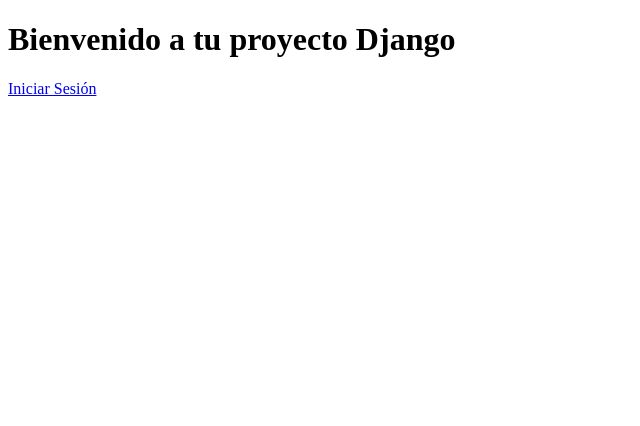
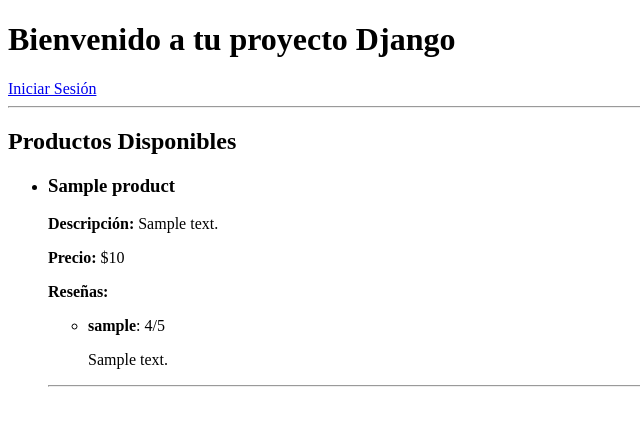
Before and after one commit to retamalpeirano/django_ecommerce, a Django app: template templates/index.html in a window 1280 px wide. Shown: the top 426 px of the page, without its empty margins (0-640 px from the left). Run offline with Django 5.2, Linux system fonts and the light colour scheme; the template is opened without the code that fills it: most values are stand-ins (such as "Sample title", 1, 10 or a date in 2020).

Commit message:
templates básicas listas

```diff
--- a/templates/index.html
+++ b/templates/index.html
@@ -8,5 +8,36 @@
 <body>
     <h1>Bienvenido a tu proyecto Django</h1>
     <a href="/accounts/login/">Iniciar Sesión</a>
+    <hr>
+
+    <h2>Productos Disponibles</h2>
+    {% if product_reviews %}
+        <ul>
+            {% for item in product_reviews %}
+                <li>
+                    <h3>{{ item.product.name }}</h3>
+                    <p><strong>Descripción:</strong> {{ item.product.description }}</p>
+                    <p><strong>Precio:</strong> ${{ item.product.price }}</p>
+
+                    <p><strong>Reseñas:</strong></p>
+                    <ul>
+                        {% if item.reviews %}
+                            {% for review in item.reviews %}
+                                <li>
+                                    <strong>{{ review.user.username }}</strong>: {{ review.rating }}/5
+                                    <p>{{ review.review }}</p>
+                                </li>
+                            {% endfor %}
+                        {% else %}
+                            <li>No hay reseñas para este producto.</li>
+                        {% endif %}
+                    </ul>
+                </li>
+                <hr>
+            {% endfor %}
+        </ul>
+    {% else %}
+        <p>No hay productos disponibles en este momento.</p>
+    {% endif %}
 </body>
 </html>
```
Also changed, not shown: ecommerce_app/views.py (+6 -2 lines).
